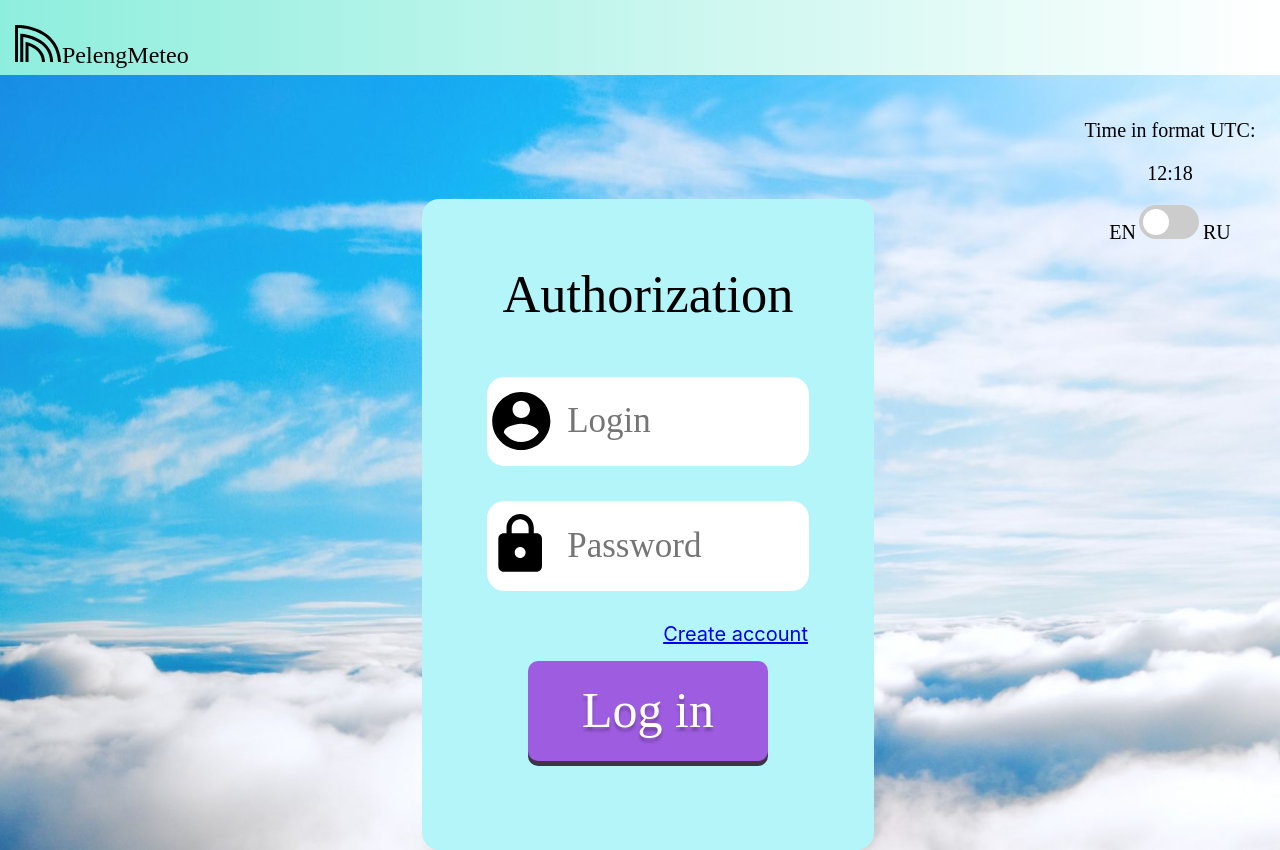
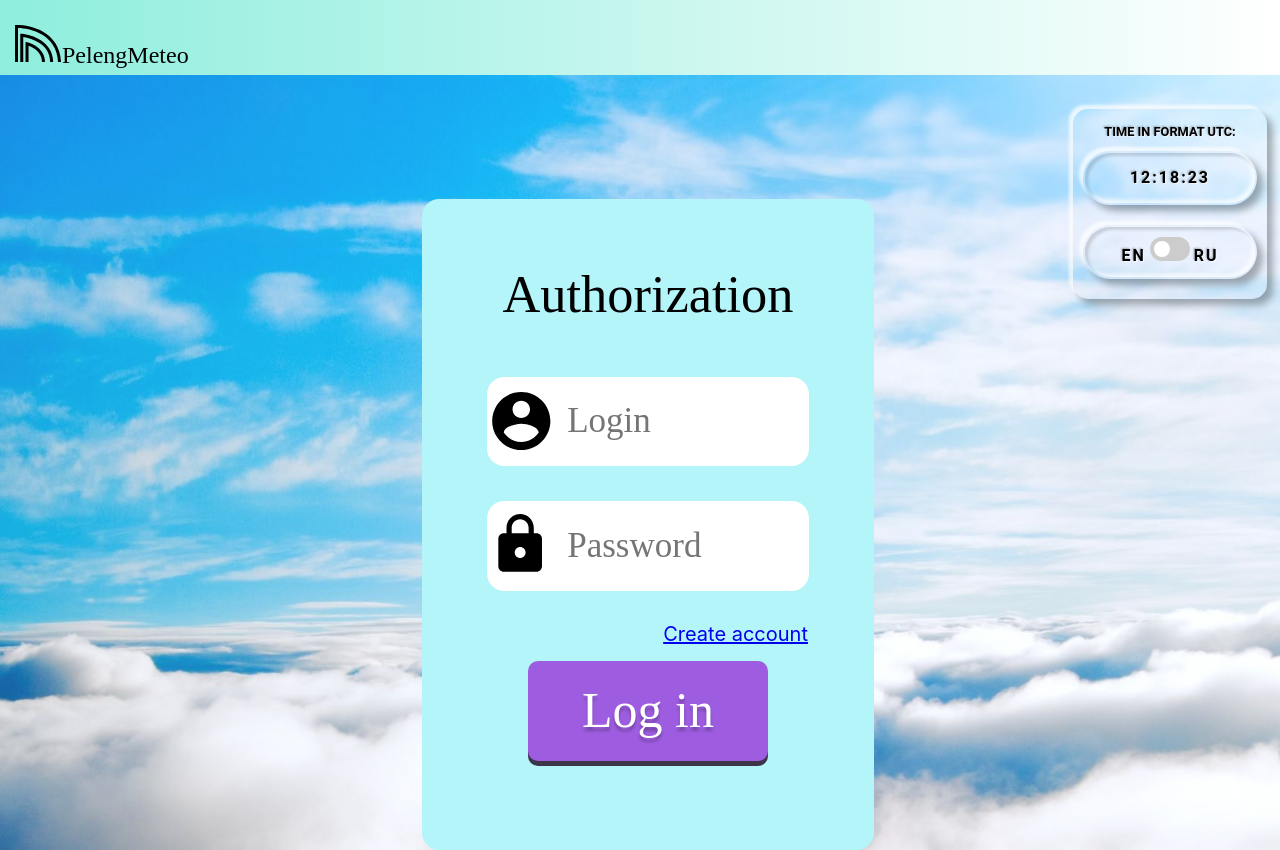
Before and after one commit to Alex-Chechulov/interface, a React (Create React App) app: page / in a window 1280 px wide. Built offline with nearby package versions, Linux system fonts and the light colour scheme.

Commit message:
rename clock to analogClock. Add digital clock and decoration addInfo.

```diff
--- a/src/components/additInfo/additInfo.css
+++ b/src/components/additInfo/additInfo.css
@@ -13,11 +13,11 @@ align-items: center;
 text-align: center;
 }
 .switch {/*switch, slider, input:checked - настройка вида кнопки переключения*/
-  margin: 0 2% 0 2%;
+  margin: 0 4px 0 4px;
   position: relative;
   display: inline-block;
-  width: 60px;
-  height: 34px;
+  width: 40px;
+  height: 24px;
 }
 .switch input {
   display:none;
@@ -36,8 +36,8 @@ text-align: center;
 .slider:before {
   position: absolute;
   content: "";
-  height: 26px;
-  width: 26px;
+  height: 16px;
+  width: 16px;
   left: 4px;
   bottom: 4px;
   background-color: white;
@@ -51,9 +51,9 @@ input:focus + .slider {
   box-shadow: 0 0 1px #2196F3;
 }
 input:checked + .slider:before {
-  -webkit-transform: translateX(26px);
-  -ms-transform: translateX(26px);
-  transform: translateX(26px);
+  -webkit-transform: translateX(17px);
+  -ms-transform: translateX(17px);
+  transform: translateX(17px);
 }
 .slider.round {
   border-radius: 34px;
@@ -62,3 +62,67 @@ input:checked + .slider:before {
 .slider.round:before {
   border-radius: 50%;
 }
+@import url('https://fonts.googleapis.com/css2?family=Roboto:wght@400&display=swap');
+
+.clockBody {
+  display: flex;
+  align-items: center;
+  justify-content: center;
+  color: black;
+  box-sizing: border-box;
+  font-family: 'Roboto', sans-serif;
+  margin-bottom: 20px;
+}
+
+.app {
+  display: flex;
+  justify-content: center;
+  align-items: center;
+  flex-direction: column;
+  padding: 2px 10px 0px 10px;
+  border-radius: 15px;
+  box-shadow: 6px 6px 7px rgba(10, 10, 10, 0.31),
+    -4px -4px 3px rgba(255, 255, 255, 0.7);
+    margin: 10px;
+}
+
+.heading {
+  margin-bottom: 0.5rem;
+  font-size: 0.8rem;
+  text-align: center;
+  text-transform: uppercase;
+  text-shadow: 1px 1px 1px rgba(255, 255, 255, 0.7),
+    -1px -1px 2px rgba(0, 0, 0, 0.3);
+}
+
+.outer-wrapper {
+  height: 50px;
+  width: 170px;
+  display: flex;
+  justify-content: center;
+  align-items: center;
+  border-radius: 40px;
+  padding: 2px;
+  box-shadow: 6px 6px 7px rgba(10, 10, 10, 0.31),
+    -4px -4px 3px rgba(255, 255, 255, 0.7);
+    margin-bottom: 20px;
+}
+
+.inner-wrapper {
+  position: relative;
+  height: 100%;
+  width: 100%;
+  display: flex;
+  justify-content: center;
+  align-items: center;
+  border-radius: 70px;
+  box-shadow: inset 3px 3px 3px rgba(0, 0, 0, 0.14),
+    inset -3px -3px 4px rgba(255, 255, 255, 0.8);
+}
+
+.clock {
+  font-size: 1rem;
+  letter-spacing: 2px;
+  text-shadow: 1px 1px 1px rgba(255, 255, 255, 0.7),
+    -1px -1px 2px rgba(0, 0, 0, 0.3);
+}
--- a/src/components/additInfo/additInfo.js
+++ b/src/components/additInfo/additInfo.js
@@ -1,4 +1,4 @@
-import React from "react";
+import React, { useState, useEffect } from 'react';
 import "./additInfo.css";
 class AdditInfo extends React.Component{
   constructor(props) {
@@ -22,21 +22,39 @@ tick() {
 timeInUTC(){
   let UTChour = this.state.date.getUTCHours();
   let UTCminute = this.state.date.getUTCMinutes();
+  let UTCsecond = this.state.date.getUTCSeconds();
   if (UTChour<10) UTChour = "0" + UTChour;
   if (UTCminute<10) UTCminute = "0" + UTCminute;
-  return UTChour + ":" + UTCminute;
+  if (UTCsecond<10) UTCsecond = "0" + UTCsecond;
+  return UTChour + ":" + UTCminute+ ":" + UTCsecond;
 }
   render() {
     return (
 <div className="main-addit">
-<p>Time in format UTC:</p>
-<p>{this.timeInUTC()}</p>
-EN
-<label class="switch">
-  <input type="checkbox"/>
-  <span class="slider round"></span>
-</label>
-RU
+<div className="clockBody">
+<div className="app clockBody">
+  <h1 className="heading">Time in format UTC:</h1>
+  <div className="outer-wrapper">
+    <div className="inner-wrapper">
+      <h2 className="clock">
+      {this.timeInUTC()}
+      </h2>
+    </div>
+  </div>
+  <div className="outer-wrapper">
+    <div className="inner-wrapper">
+      <h2 className="clock">
+      EN
+      <label class="switch">
+        <input type="checkbox"/>
+        <span class="slider round"/>
+      </label>
+      RU
+      </h2>
+    </div>
+  </div>
+</div>
+</div>
 </div>
     );
   }
--- a/src/components/clock/clock.js
+++ b/src/components/analogClock/analogClock.js
@@ -1,5 +1,5 @@
 import React, { useEffect, useState } from "react";
-import "./clock.css";
+import "./analogClock.css";
 
 const Clock = () => {
   const [time, setTime] = useState(new Date());
```
Also changed, not shown: src/components/analogClock/analogClock.css (renamed from src/components/clock/clock.css).
